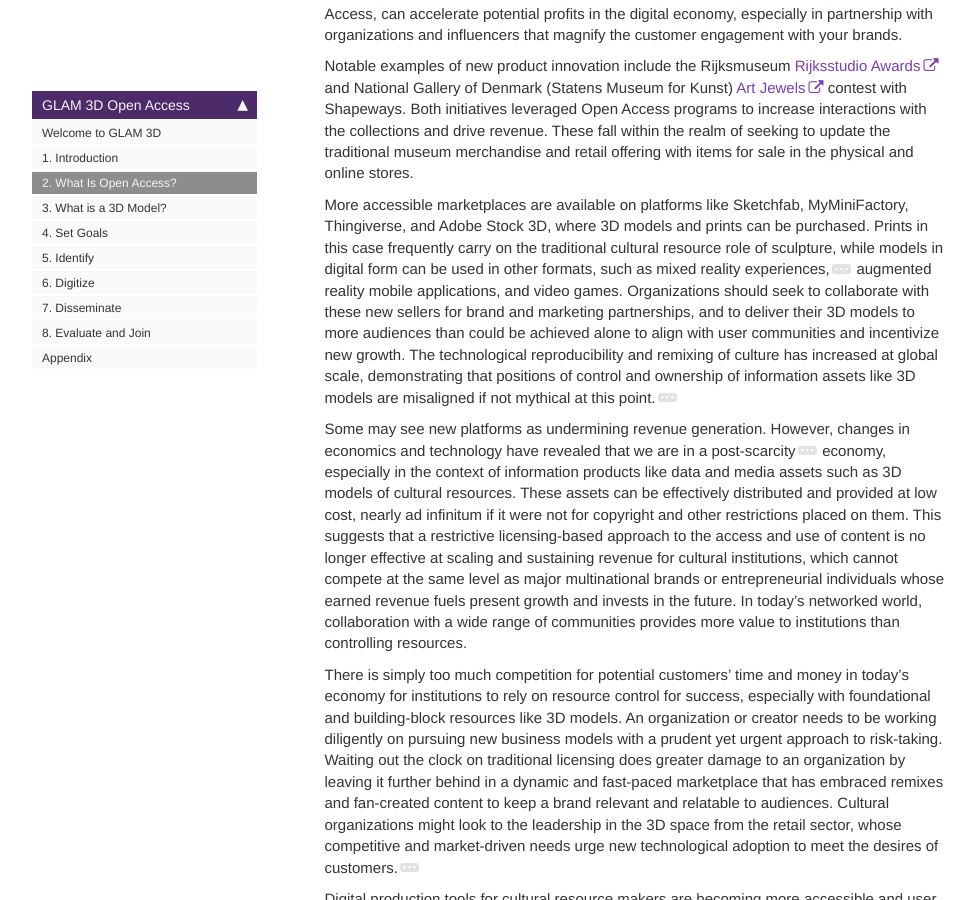
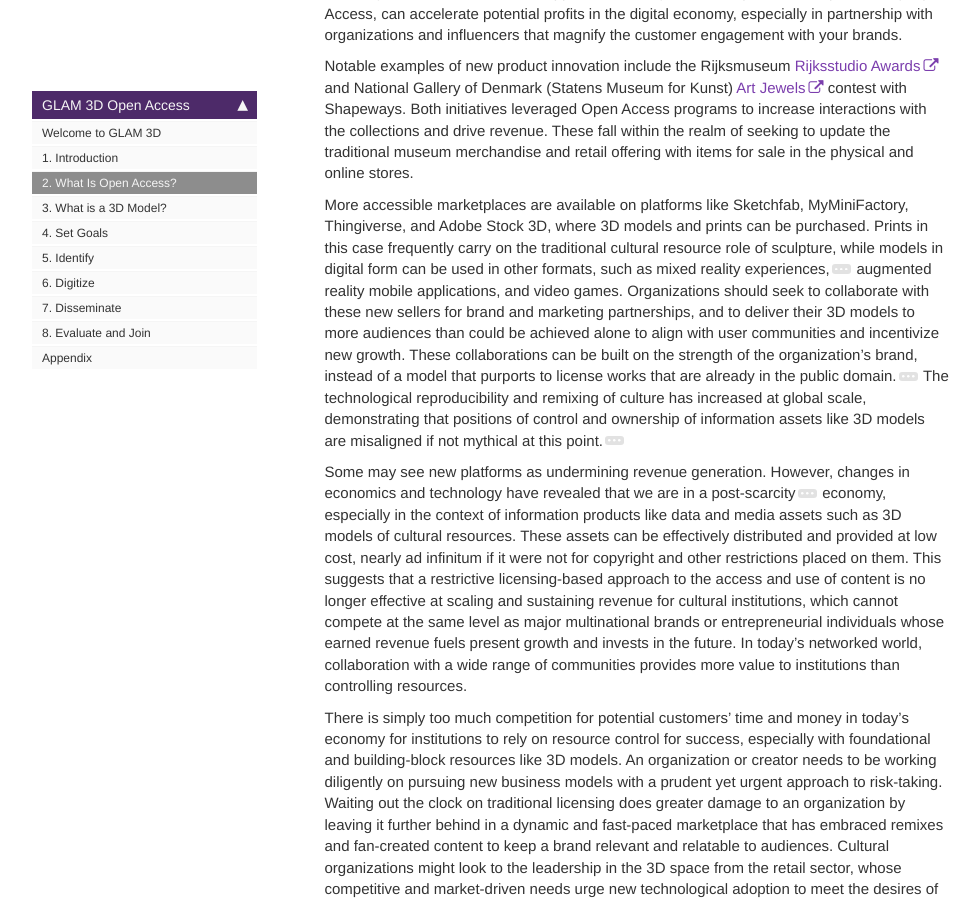
Before and after one commit to NYUEngelberg/NYUEngelberg.github.io, a Jekyll site: the page built from pages/GLAM3D/what_is_open_access.md, in a window 1280 px wide and 900 px high, scrolled down 4389 px. Shown: the whole window, without its empty margins (38-1017 px from the left). Built offline with Jekyll 4.4.1, drawn with Linux system fonts in a browser that asks for light colours; comment, search, counter and statistics services are not loaded; some of the changed text lies outside the part shown.

Commit message:
added reference to Met brand partnerships

```diff
--- a/pages/GLAM3D/what_is_open_access.md
+++ b/pages/GLAM3D/what_is_open_access.md
@@ -93,7 +93,7 @@ Open Access can provide new creative and economic opportunities for organization
 
 Notable examples of new product innovation include the Rijksmuseum [Rijksstudio Awards](https://www.rijksmuseum.nl/en/rijksstudioaward) and National Gallery of Denmark (Statens Museum for Kunst) [Art Jewels](https://www.shapeways.com/blog/archives/35612-melancholy-minimalism-smk-jewelry-contest-winner-3different.html) contest with Shapeways. Both initiatives leveraged Open Access programs to increase interactions with the collections and drive revenue. These fall within the realm of seeking to update the traditional museum merchandise and retail offering with items for sale in the physical and online stores.
 
-More accessible marketplaces are available on platforms like Sketchfab, MyMiniFactory, Thingiverse, and Adobe Stock 3D, where 3D models and prints can be purchased. Prints in this case frequently carry on the traditional cultural resource role of sculpture, while models in digital form can be used in other formats, such as mixed reality experiences,[^16] augmented reality mobile applications, and video games. Organizations should seek to collaborate with these new sellers for brand and marketing partnerships, and to deliver their 3D models to more audiences than could be achieved alone to align with user communities and incentivize new growth. The technological reproducibility and remixing of culture has increased at global scale, demonstrating that positions of control and ownership of information assets like 3D models are misaligned if not mythical at this point.[^17]
+More accessible marketplaces are available on platforms like Sketchfab, MyMiniFactory, Thingiverse, and Adobe Stock 3D, where 3D models and prints can be purchased. Prints in this case frequently carry on the traditional cultural resource role of sculpture, while models in digital form can be used in other formats, such as mixed reality experiences,[^16] augmented reality mobile applications, and video games. Organizations should seek to collaborate with these new sellers for brand and marketing partnerships, and to deliver their 3D models to more audiences than could be achieved alone to align with user communities and incentivize new growth. These collaborations can be built on the strength of the organization's brand, instead of a model that purports to license works that are already in the public domain.[^28] The technological reproducibility and remixing of culture has increased at global scale, demonstrating that positions of control and ownership of information assets like 3D models are misaligned if not mythical at this point.[^17]
 
 Some may see new platforms as undermining revenue generation. However, changes in economics and technology have revealed that we are in a post-scarcity[^18] economy, especially in the context of information products like data and media assets such as 3D models of cultural resources. These assets can be effectively distributed and provided at low cost, nearly ad infinitum if it were not for copyright and other restrictions placed on them. This suggests that a restrictive licensing-based approach to the access and use of content is no longer effective at scaling and sustaining revenue for cultural institutions, which cannot compete at the same level as major multinational brands or entrepreneurial individuals whose earned revenue fuels present growth and invests in the future. In today’s networked world, collaboration with a wide range of communities provides more value to institutions than controlling resources.
 
@@ -163,6 +163,9 @@ Cultural resources, especially those in the worldwide public domain, are the fou
 [^16]:
      Microsoft In Culture, _Le Mont Saint-Michel at MOHAI Seattle_, [https://www.microsoft.com/ inculture/arts/ le-mont-saint-michel-mixed-reality/,](https://www.microsoft.com/inculture/arts/le-mont-saint-michel-mixed-reality/) last accessed April 16, 2020.
 
+[^28]:
+    The Metropolitan Museum of Art's 150th Anniversary brand partnerships brought works from the Met's collection to limited edition items produced by brand partners. The program is an example of an institution leveraging its own brand to create commercial partnership based on open access content.  _See_ Michael Weinberg, _New Met Partnership Shows Open Access Can Coexist With Revenue?_, MichaelWeinberg.org (September 3, 2020), [https://michaelweinberg.org/ blog/2020/09/03/ met-brand-partner/](https://michaelweinberg.org/blog/2020/09/03/met-brand-partner/)
+
 [^17]:
      ERA Media, _The Myth of Control, Incentive Alignment and How Openness Levels the Playing Field with Jonathan Bryce with Amber Cazzell and Jonathan Bryce_, Cazzell Report (February 26, 2020), [https://youtu.be/02xZF2EeRC4](https://youtu.be/02xZF2EeRC4)
 
@@ -195,3 +198,5 @@ Cultural resources, especially those in the worldwide public domain, are the fou
 
 [^27]:
      Paola Di Giuseppantonio Di Franco et al., _Introduction: Why Authenticity Still Matters Today, in_ Authenticity and Cultural Heritage in the Age of 3D Digital Reproductions (2018) 2, [https://www.academia.edu/37391064/ Authenticity_and_cultural_ heritage_in_the_age_of_3D_ digital_reproductions](https://www.academia.edu/37391064/Authenticity_and_cultural_heritage_in_the_age_of_3D_digital_reproductions)
+
+<!-- Next fn is 29 -->
```
